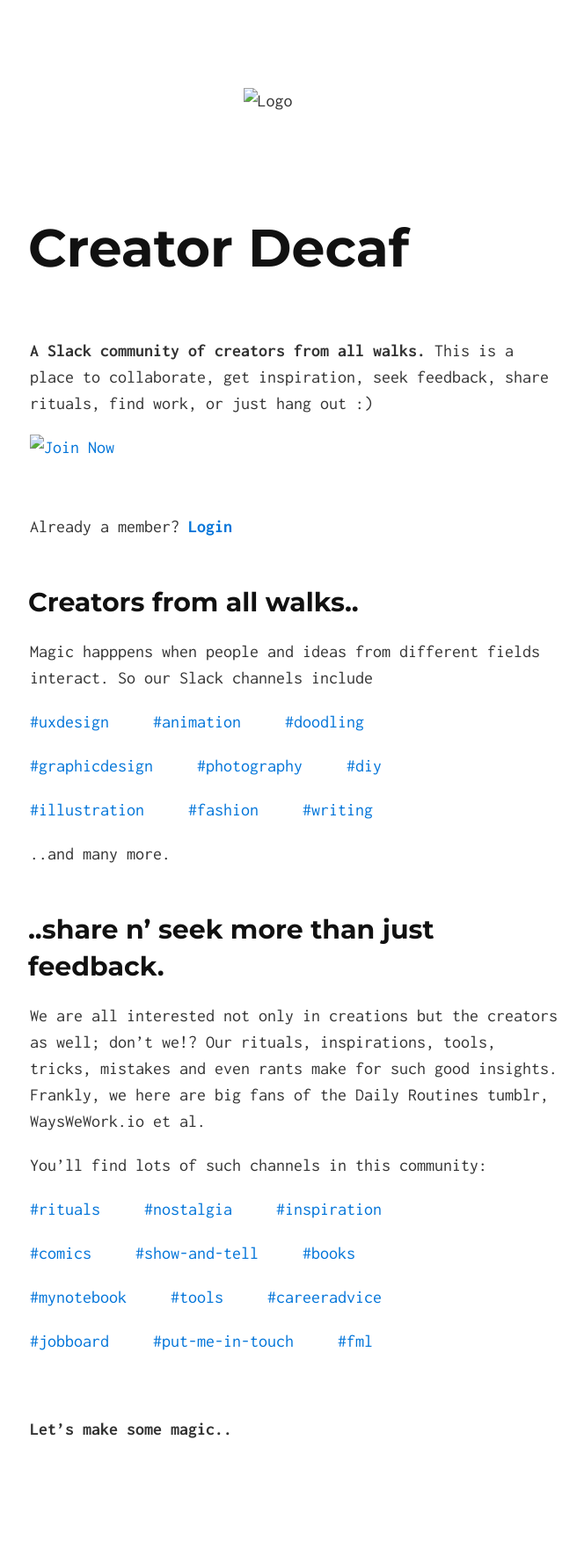
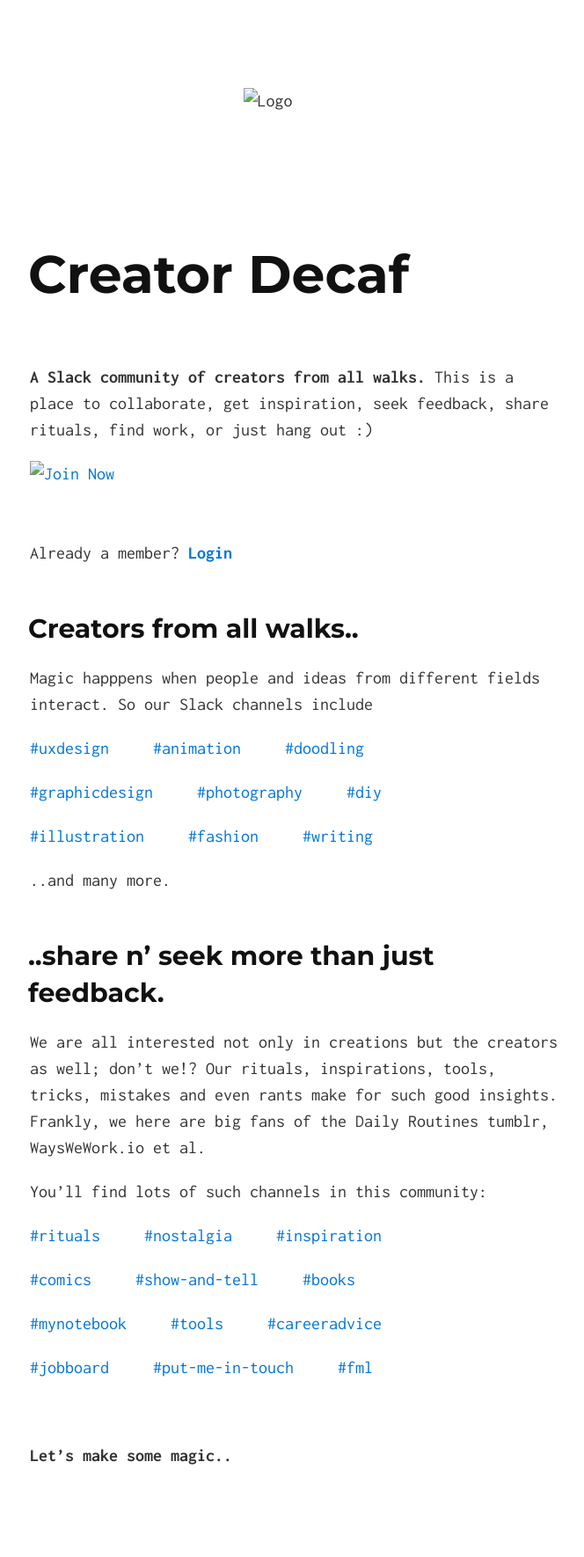
Before and after one commit to pzync/betterIndia, a Jekyll site: the page built from index.md, in a window 1280 px wide. Shown: the whole page at 88% size, without its empty margins (306-970 px from the left). Built offline with Jekyll 4.4.1, drawn with Linux system fonts in a browser that asks for light colours; before the commit the page ends 1740 px from its top, so only the background shows below that.

Commit message:
Update default.html

```diff
--- a/_layouts/default.html
+++ b/_layouts/default.html
@@ -11,7 +11,7 @@
 </head>
 <body>
   <div class="container">
-    <div style="text-align: left"><img src="/cdecaf/logo.png" alt="Logo" style="width:115px;height:140px;">
+    <div style="text-align: left"><img src="/cdecaf/logo.png" alt="Logo" style="width:115px;height:140px;"><br>
     <h1><a href="./">{{ site.tag_text }}</a></h1>
     {{ content }}
   </div>
```
